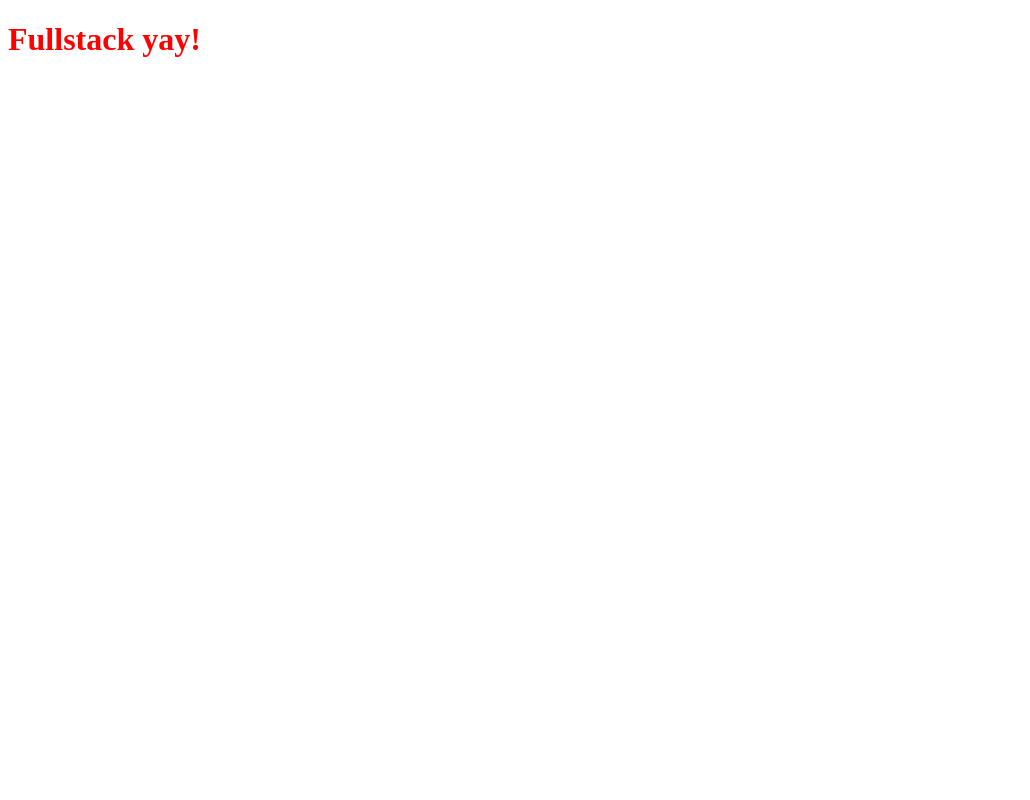
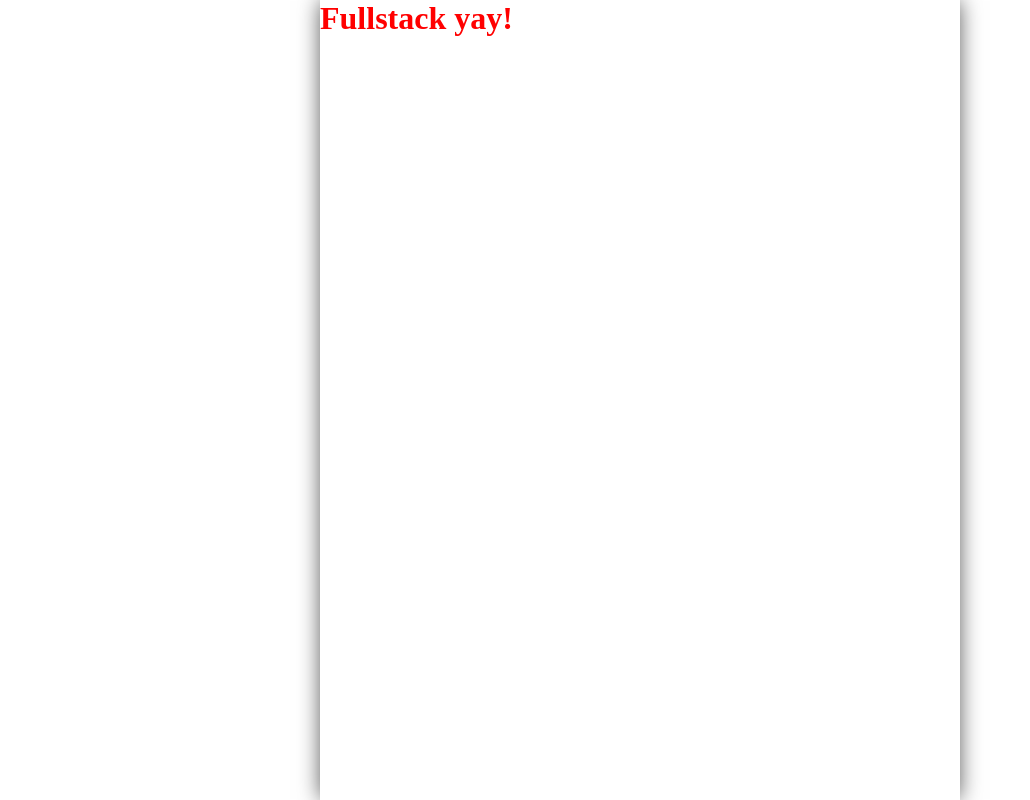
Before and after one commit to irissiri7/Fullstack-Recipe-Manager, a Vue app in the folder client/: page / in a window 1280 px wide. Shown: the whole page, without its empty margins (0-1030 px from the left). Built offline with nearby package versions, Linux system fonts and the light colour scheme.

Commit message:
Add some styling to main App

```diff
--- a/client/src/App.vue
+++ b/client/src/App.vue
@@ -1,5 +1,7 @@
 <template>
-  <Test message="Fullstack yay!"/>
+  <main>
+    <Test message="Fullstack yay!"/>
+  </main>
 </template>
 
 <script>
@@ -15,4 +17,21 @@ export default {
 </script>
 
 <style>
+*{
+  box-sizing: border-box;
+  margin: 0px;
+  padding: 0px;
+}
+body, html, #app{
+  height: 100vh;
+  width: 100vw;
+}
+main{
+  box-shadow: 0px 0px 21px -1px rgba(0,0,0,0.69);
+  min-height: 100%;
+  margin: 0 auto;
+  width: 50%;
+  -webkit-box-shadow: 0px 0px 21px -1px rgba(0,0,0,0.69);
+
+}
 </style>
```
